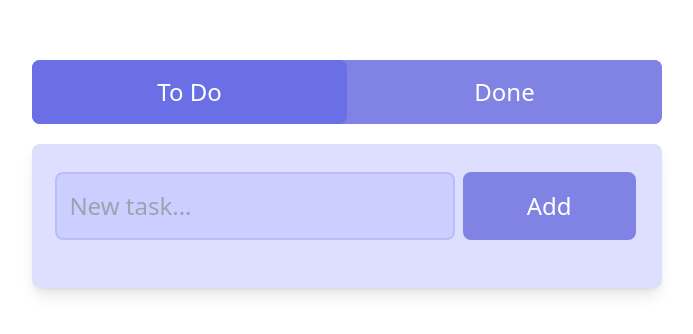
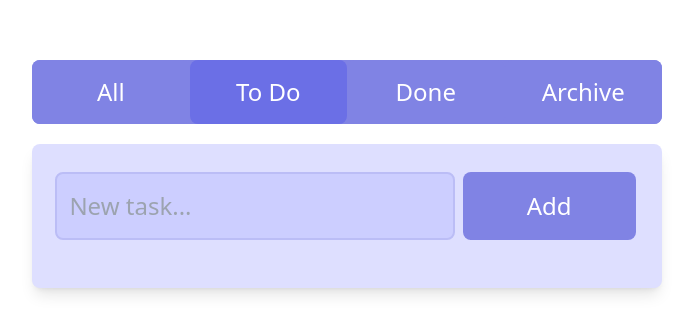
Before and after one commit to imnoura/to-do-app, a Vue app: page / in a window 1280 px wide. Shown: the part 226-560 px from the top of the page, without its empty margins (293-986 px from the left). Built offline with nearby package versions, Linux system fonts and the light colour scheme.

Commit message:
feat: set the new tabs

```diff
--- a/src/components/Header.vue
+++ b/src/components/Header.vue
@@ -1,7 +1,11 @@
 <template>
-  <div
-    class="@apply flex w-[302px] sm:w-[630px] h-16 bg-[#8083e4] mb-5 rounded-lg"
-  >
+  <div class="flex w-[302px] sm:w-[630px] h-16 bg-[#8083e4] mb-5 rounded-lg">
+    <button
+      @click="onTabChange('all')"
+      :class="{ active: activeTab === 'all' }"
+    >
+      All
+    </button>
     <button
       @click="onTabChange('todo')"
       :class="{ active: activeTab === 'todo' }"
@@ -13,6 +17,12 @@
       :class="{ active: activeTab === 'done' }"
     >
       Done
+    </button>
+    <button
+      @click="onTabChange('archive')"
+      :class="{ active: activeTab === 'archive' }"
+    >
+      Archive
     </button>
   </div>
 </template>
```
